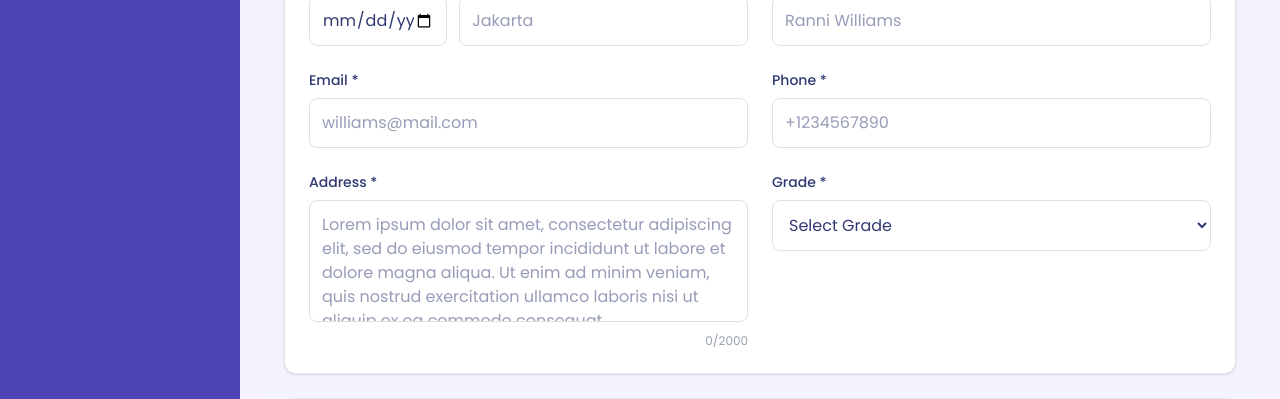
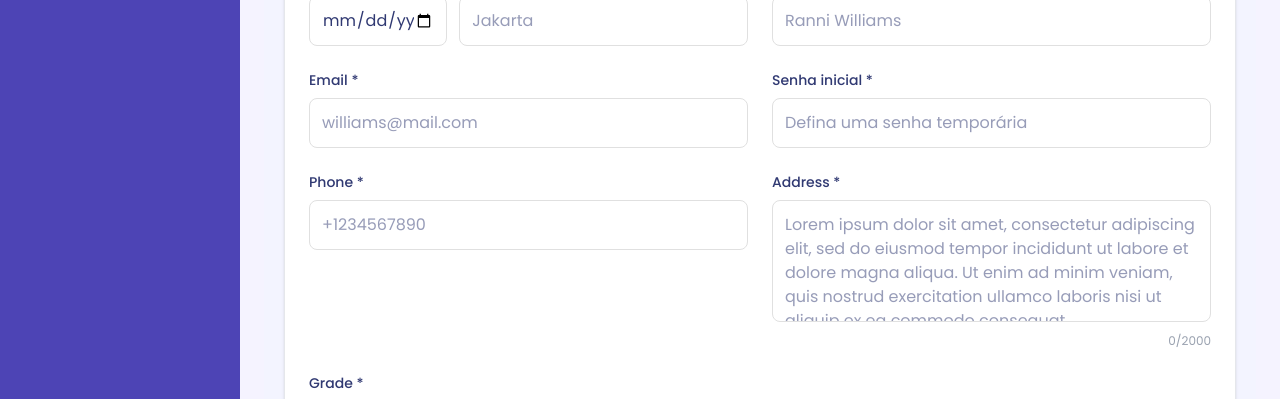
Before and after one commit to TakedaB/akademi, a Next.js app: page /students/add in a window 1280 px wide. Shown: the part 327-726 px from the top of the page. Built offline with nearby package versions, Linux system fonts and the light colour scheme; no server answers; sample sign-in values are in the browser's storage.

Commit message:
feat: cadastro de Student ganha campo de senha (login próprio pro aluno); esconde coluna Workload de Teachers pra role aluno

```diff
--- a/app/(dashboard)/students/add/page.tsx
+++ b/app/(dashboard)/students/add/page.tsx
@@ -54,11 +54,12 @@ export default function AddStudentPage() {
 
     const newStudent: NewStudentInput = {
       name: `${student.firstName} ${student.lastName}`,
+      email: student.email || "",
+      password: student.password || "",
       birth_date: student.dateOfBirth ? `${student.dateOfBirth}T00:00:00Z` : "",
       parent_name: `${parent.firstName} ${parent.lastName}`,
       city: student.placeOfBirth || undefined,
       phone: student.phone || "",
-      email: student.email || undefined,
       grade: student.grade || "VII A",
     };
 
--- a/app/(dashboard)/teachers/page.tsx
+++ b/app/(dashboard)/teachers/page.tsx
@@ -3,16 +3,18 @@
 import { useEffect, useState } from "react";
 import { Phone, Mail, Trash2 } from "lucide-react";
 import { getTeachers, deleteTeacher, Teacher } from "@/lib/TeachersStorage";
-import { getRole } from "@/lib/auth";
+import { getRole, Role } from "@/lib/auth";
 
 export default function TeachersPage() {
   const [teachers, setTeachers] = useState<Teacher[]>([]);
   const [loading, setLoading] = useState(true);
+  const [role, setRole] = useState<string | null>(null);
   const [canManage, setCanManage] = useState(false);
 
   useEffect(() => {
-    const role = getRole();
-    setCanManage(role === "diretoria");
+    const currentRole = getRole();
+    setRole(currentRole);
+    setCanManage(currentRole === "diretoria");
     loadTeachers();
   }, []);
 
@@ -74,9 +76,11 @@ export default function TeachersPage() {
                   <th className="px-6 py-4 text-left text-sm font-semibold text-[#303972]">
                     Class
                   </th>
+                  {role !== "aluno" && (
                     <th className="px-6 py-4 text-left text-sm font-semibold text-[#303972]">
                       Workload
                     </th>
+                  )}
                   <th className="px-6 py-4 text-left text-sm font-semibold text-[#303972]">
                     Contact
                   </th>
@@ -91,7 +95,7 @@ export default function TeachersPage() {
                 {teachers.length === 0 ? (
                   <tr>
                     <td
-                      colSpan={canManage ? 6 : 5}
+                      colSpan={canManage ? 6 : role === "aluno" ? 4 : 5}
                       className="text-center py-6 text-gray-400"
                     >
                       No teachers registered yet.
@@ -119,9 +123,11 @@ export default function TeachersPage() {
                       <td className="px-6 py-4 text-sm text-[#303972]">
                         {teacher.class_assigned}
                       </td>
+                      {role !== "aluno" && (
                         <td className="px-6 py-4 text-sm text-[#303972]">
                           {teacher.workload_hours}h
                         </td>
+                      )}
                       <td className="px-6 py-4">
                         <div className="flex gap-2">
                           {teacher.phone && (
--- a/app/components/forms/StudentForm.tsx
+++ b/app/components/forms/StudentForm.tsx
@@ -5,6 +5,7 @@ export interface StudentFormData {
   placeOfBirth?: string;
   parentName?: string;
   email?: string;
+  password?: string;
   phone?: string;
   address?: string;
   grade?: string;
@@ -147,6 +148,21 @@ export default function StudentForm({ student, onChange }: StudentFormProps) {
 
         <div>
           <label className="block text-sm font-medium text-[#303972] mb-2">
+            Senha inicial *
+          </label>
+          <input
+            name="password"
+            value={student.password || ""}
+            onChange={handleInputChange}
+            type="password"
+            className="w-full border border-[#E0E0E0] rounded-lg p-3 text-[#303972] focus:outline-none focus:ring-2 focus:ring-[#A098AE]"
+            placeholder="Defina uma senha temporária"
+            required
+          />
+        </div>
+
+        <div>
+          <label className="block text-sm font-medium text-[#303972] mb-2">
             Phone *
           </label>
           <input
--- a/lib/StudentsStorage.ts
+++ b/lib/StudentsStorage.ts
@@ -16,14 +16,14 @@ export interface Student {
 
 export interface NewStudentInput {
   name: string;
+  email: string;
+  password: string;
   birth_date: string;
   parent_name: string;
   city?: string;
   phone: string;
-  email?: string;
   grade: string;
 }
-
 export async function getStudents(): Promise<Student[]> {
   const res = await apiFetch("/students");
   if (!res.ok) {
```
Lines whose indentation alone changed are shown as unchanged.
